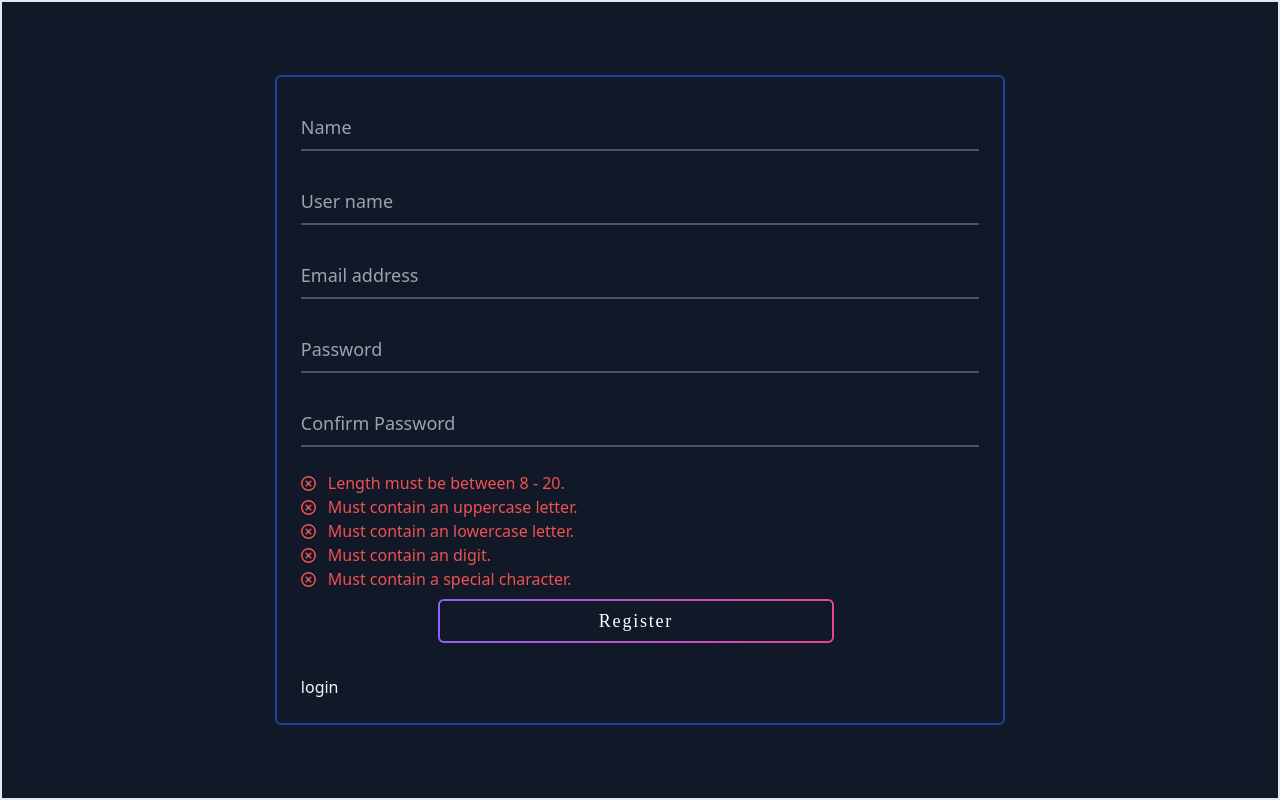
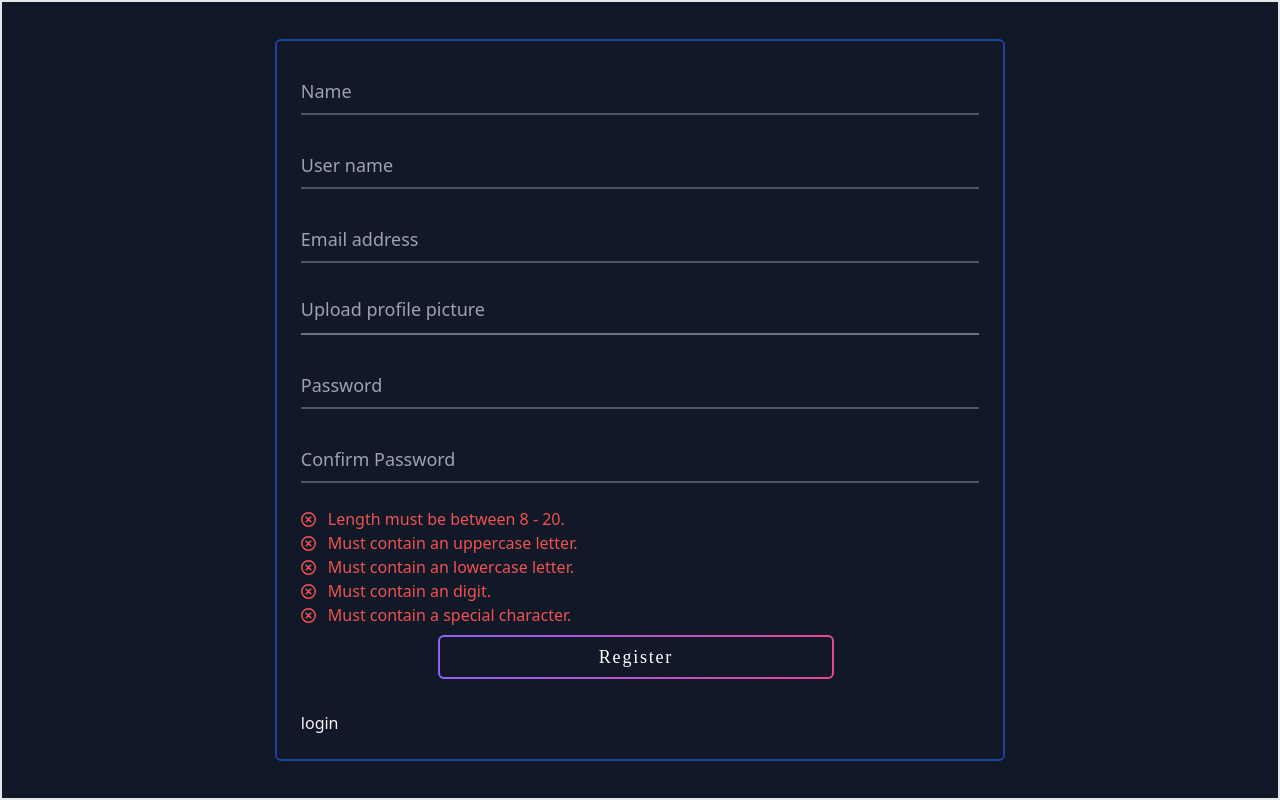
Before and after one commit to nishant4392/Deploy, a React (Create React App) app in the folder client/: page /register in a window 1280 px wide. Built offline with nearby package versions, Linux system fonts and the light colour scheme; a web font is replaced by a local one.

Commit message:
login register front-end done for now

```diff
--- a/client/src/components/Register.jsx
+++ b/client/src/components/Register.jsx
@@ -1,5 +1,5 @@
 import React, { useState } from "react";
-import {useNavigate} from "react-router-dom"
+import { useNavigate } from "react-router-dom";
 import { Controller, useForm } from "react-hook-form";
 import CheckSign from "../TailwindComponents/CheckSign";
 
@@ -11,6 +11,7 @@ const Register = () => {
   const [lengthCheck, setLengthCheck] = useState(false);
   const [digitCheck, setDigitCheck] = useState(false);
   const [specialCharCheck, setSpecialCharCheck] = useState(false);
+  const [profilePic,setProfilePic] = useState(null);
 
   const {
     control,
@@ -26,7 +27,6 @@ const Register = () => {
     );
   };
 
-
   const onInputChange = (e) => {
     let { name, value } = e.target;
     setFormFields({ ...formFields, [name]: value });
@@ -34,29 +34,28 @@ const Register = () => {
 
   const onSubmit = (data) => {
     console.log(data);
+    console.log(profilePic);
   };
 
-  const userNameValidation = (value)=>{
+  const userNameValidation = (value) => {
     //api call
-    let userName = "123"
-    if(value === userName){
-      return `User name ${value} is not availaible`
+    let userName = "123";
+    if (value === userName) {
+      return `User name ${value} is not availaible`;
+    } else {
+      return true;
     }
-    else{
-      return true
+  };
+
+  const emailValidation = (value) => {
+    // api call
+    let userEmail = "Super@gmail.com";
+    if (value === userEmail) {
+      return "This email is already registered with us";
+    } else {
+      return true;
     }
-  }
-
-  const emailValidation=(value)=>{
-    // api call
-    let userEmail = "Super@gmail.com"
-    if(value === userEmail){
-      return "This email is already registered with us"
-    }
-    else{
-      return true
-    }
-  }
+  };
 
   const passwordValidation = (value) => {
     const lengthRegex = /^.{8,20}$/;
@@ -66,36 +65,40 @@ const Register = () => {
     const specialCharRegex = /^(?=.*[@#$%^&+=()!])/;
 
     if (!uppercaseRegex.test(value)) {
-      setUpperCaseCheck(false)
+      setUpperCaseCheck(false);
     } else {
       setUpperCaseCheck(true);
     }
     if (!lengthRegex.test(value)) {
-      setLengthCheck(()=>false);
+      setLengthCheck(() => false);
     } else {
       setLengthCheck(true);
     }
     if (!lowercaseRegex.test(value)) {
-      setLowerCaseCheck(()=>false);
+      setLowerCaseCheck(() => false);
     } else {
       setLowerCaseCheck(true);
     }
     if (!digitRegex.test(value)) {
-      setDigitCheck(()=>false);
+      setDigitCheck(() => false);
     } else {
       setDigitCheck(true);
     }
     if (!specialCharRegex.test(value)) {
-      setSpecialCharCheck(()=>false);
+      setSpecialCharCheck(() => false);
     } else {
       setSpecialCharCheck(true);
     }
   };
 
-
   return (
     <div className="dark w-full sm:w-7/12 p-6 border-blue-800 border-2  rounded-md h-2/6">
-      <form onSubmit={handleSubmit(onSubmit)} action="#" method="post" autoComplete="off">
+      <form
+        onSubmit={handleSubmit(onSubmit)}
+        action="#"
+        method="post"
+        autoComplete="off"
+      >
         <div className="relative z-0 w-full mb-6 group">
           <Controller
             name="name"
@@ -134,7 +137,7 @@ const Register = () => {
             control={control}
             rules={{
               required: "User name is required.",
-              validate:{userNameValidation}
+              validate: { userNameValidation },
             }}
             render={({ field, fieldState }) => (
               <input
@@ -161,7 +164,7 @@ const Register = () => {
           </label>
           {getFormErrorMessage("userName")}
         </div>
-      <div className="relative z-0 w-full mb-6 group">
+        <div className="relative z-0 w-full mb-6 group ">
           <Controller
             name="email"
             control={control}
@@ -172,7 +175,7 @@ const Register = () => {
                   /^(([^<>()[\]\.,;:\s@\"]+(\.[^<>()[\]\.,;:\s@\"]+)*)|(\".+\"))@(([^<>()[\]\.,;:\s@\"]+\.)+[^<>()[\]\.,;:\s@\"]{2,})$/i,
                 message: "Please enter a valid email",
               },
-              validate:{emailValidation}
+              validate: { emailValidation },
             }}
             render={({ field, fieldState }) => (
               <input
@@ -199,21 +202,38 @@ const Register = () => {
           </label>
           {getFormErrorMessage("email")}
         </div>
+        <div className="relative z-0 w-full mb-6 group h-12 overflow-hidden">
+        <input
+                type="file"
+                name="profilePic"
+                id="profilePic"
+                className="relative inset-0 opacity-0 w-full h-full cursor-pointer block px-0"
+                onChange={(e)=>{setProfilePic(e.target.files[0])}}
+              />
+          <label
+            htmlFor="profilePic"
+            className={`border-b-2 border-gray-500 w-screen pt-1 h-11 text-lg absolute top-1
+             ${profilePic?"dark:text-white":"dark:text-gray-400"}`}
+          >
+            {profilePic?profilePic.name:"Upload profile picture"}
+          </label>
+          {getFormErrorMessage("email")}
+        </div>
         <div className="relative z-0 w-full mb-6 group">
           <Controller
             name="password"
             control={control}
             rules={{
               required: "Password is required.",
-              validate:(value)=>{
-                const passwordRegex = /^(?=.*[0-9])(?=.*[a-z])(?=.*[A-Z])(?=.*[@#$%^&-+=()]).{8,20}$/;
-                if(passwordRegex.test(value)){
-                  return true
+              validate: (value) => {
+                const passwordRegex =
+                  /^(?=.*[0-9])(?=.*[a-z])(?=.*[A-Z])(?=.*[@#$%^&-+=()]).{8,20}$/;
+                if (passwordRegex.test(value)) {
+                  return true;
+                } else {
+                  return "Please choose a strong password.";
                 }
-                else{
-                  return "Please choose a strong password."
-                }
-              }
+              },
             }}
             render={({ field, fieldState }) => (
               <input
@@ -247,14 +267,13 @@ const Register = () => {
             control={control}
             rules={{
               required: "Confirm password is required.",
-              validate:(value)=>{
-                if(formFields.password === value ){
-                  return true
+              validate: (value) => {
+                if (formFields.password === value) {
+                  return true;
+                } else {
+                  return "Passwords do not match.";
                 }
-                else{
-                  return "Passwords do not match."
-                }
-              }
+              },
             }}
             render={({ field, fieldState }) => (
               <input
@@ -332,15 +351,42 @@ const Register = () => {
           Must contain a special character.
         </div>
         <div className="relative z-0 w-full mb-6 group flex justify-center">
-          <button type="submit" className="relative w-7/12 font-electric tracking-widest inline-flex items-center justify-center p-0.5 mb-2 mr-2 mt-2 overflow-hidden text-lg font-medium text-gray-900 rounded-md background bg-gradient-to-r from-purple-500 to-pink-500 dark:text-white hover:bg-gradient-to-r hover:from-green-500 hover:to-green-500 ">
+          <button
+            type="submit"
+            className="relative w-7/12 font-electric tracking-widest inline-flex items-center justify-center p-0.5 mb-2 mr-2 mt-2 overflow-hidden text-lg font-medium text-gray-900 rounded-md background bg-gradient-to-r from-purple-500 to-pink-500 dark:text-white hover:bg-gradient-to-r hover:from-green-500 hover:to-green-500 "
+          >
             <span className="relative w-full px-7 py-1.5 transition-all ease-in duration-75 bg-white dark:bg-gray-900 rounded text-md text-center">
               Register
             </span>
           </button>
         </div>
       </form>
-      <button onClick={()=>navigate("/")}>login</button>
+      <button onClick={() => navigate("/")}>login</button>
     </div>
   );
 };
 export default Register;
+
+{
+  /* <div className="relative z-0 w-full mb-6 group  overflow-hidden">
+<Controller
+  name="profilePic"
+  control={control}
+  render={({ field, fieldState }) => (
+    <input
+      type="file"
+      name="profilePic"
+      id="profilePic"
+      value={formFields?.profilePic || ""}
+      className="relative text-lg px-0 py-0 right-[15%] w-[150%] text-gray-900 bg-transparent border-0 border-b-2 border-gray-300 appearance-none dark:text-gray-400 dark:border-gray-600 dark:focus:border-blue-500 focus:outline-none focus:ring-0 focus:border-blue-600 "
+      placeholder=" "
+      accept="image/jpeg, image/png, image/gif"
+      onChange={(e) => {
+        console.log(e)
+      }}
+    />
+  )}
+/>
+{getFormErrorMessage("profilePic")}
+</div> */
+}
```
